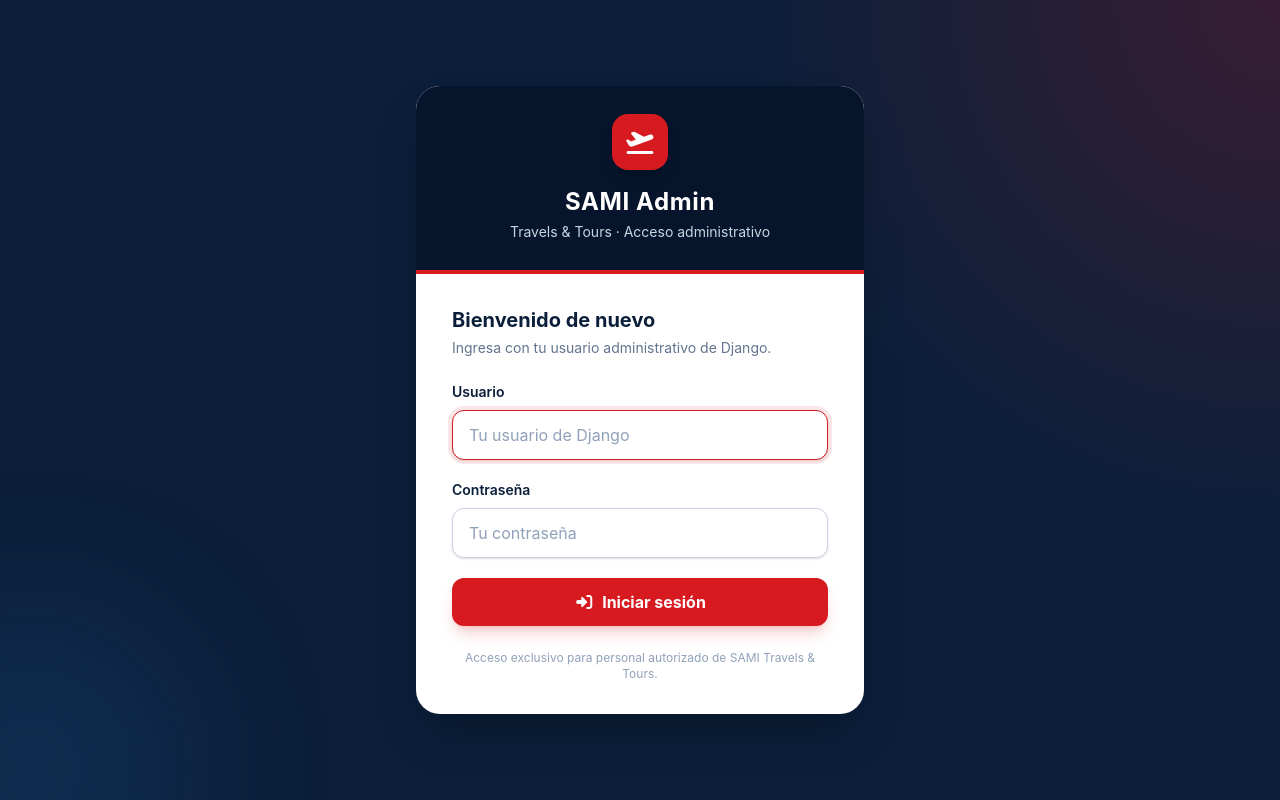
After one commit to JaimeBerrios/SAMI-Travels---Tours-App, a Django app: page /sami-admin/login/ in a window 1280 px wide. The commit adds this page. Run offline with Django 4.2, Linux system fonts and the light colour scheme.

Commit message:
fix: add dedicated SAMI admin authentication

```diff
--- a/sami_admin/decorators.py
+++ b/sami_admin/decorators.py
@@ -2,7 +2,6 @@ from functools import wraps
 
 from django.contrib.auth.views import redirect_to_login
 from django.core.exceptions import PermissionDenied
-from django.urls import reverse
 
 
 def staff_required(view_func):
@@ -11,10 +10,7 @@ def staff_required(view_func):
     @wraps(view_func)
     def wrapped_view(request, *args, **kwargs):
         if not request.user.is_authenticated:
-            return redirect_to_login(
-                request.get_full_path(),
-                login_url=reverse("account_login"),
-            )
+            return redirect_to_login(request.get_full_path())
 
         if not request.user.is_active or not request.user.is_staff:
             raise PermissionDenied(
--- /dev/null
+++ b/sami_admin/forms.py
@@ -0,0 +1,47 @@
+from django import forms
+from django.contrib.auth.forms import AuthenticationForm
+
+
+class SamiAdminAuthenticationForm(AuthenticationForm):
+    """Authenticate only active members of the SAMI administrative team."""
+
+    username = forms.CharField(
+        label="Usuario",
+        widget=forms.TextInput(
+            attrs={
+                "autocomplete": "username",
+                "autofocus": True,
+                "placeholder": "Tu usuario de Django",
+                "class": (
+                    "block w-full rounded-xl border border-slate-300 bg-white "
+                    "px-4 py-3 text-brand-navy shadow-sm outline-none transition "
+                    "placeholder:text-slate-400 focus:border-brand-red "
+                    "focus:ring-4 focus:ring-brand-red/10"
+                ),
+            }
+        ),
+    )
+    password = forms.CharField(
+        label="Contraseña",
+        strip=False,
+        widget=forms.PasswordInput(
+            attrs={
+                "autocomplete": "current-password",
+                "placeholder": "Tu contraseña",
+                "class": (
+                    "block w-full rounded-xl border border-slate-300 bg-white "
+                    "px-4 py-3 text-brand-navy shadow-sm outline-none transition "
+                    "placeholder:text-slate-400 focus:border-brand-red "
+                    "focus:ring-4 focus:ring-brand-red/10"
+                ),
+            }
+        ),
+    )
+
+    def confirm_login_allowed(self, user):
+        super().confirm_login_allowed(user)
+        if not user.is_staff:
+            raise forms.ValidationError(
+                "Esta cuenta no tiene acceso al panel administrativo.",
+                code="not_staff",
+            )
--- a/sami_admin/templates/sami_admin/base.html
+++ b/sami_admin/templates/sami_admin/base.html
@@ -58,7 +58,7 @@
                             <p class="text-sm font-semibold text-brand-navy">{{ request.user.get_full_name|default:request.user.username }}</p>
                             <p class="text-xs text-slate-500">{{ request.user.email }}</p>
                         </div>
-                        <form method="post" action="{% url 'account_logout' %}">
+                        <form method="post" action="{% url 'sami_admin:logout' %}">
                             {% csrf_token %}
                             <button type="submit" class="rounded-lg bg-brand-red px-4 py-2 text-sm font-semibold text-white transition hover:bg-brand-red-dark focus:outline-none focus:ring-2 focus:ring-brand-red focus:ring-offset-2">
                                 <i class="fa-solid fa-right-from-bracket mr-1" aria-hidden="true"></i>
--- /dev/null
+++ b/sami_admin/templates/sami_admin/login.html
@@ -0,0 +1,77 @@
+{% load static %}
+<!doctype html>
+<html lang="es">
+<head>
+    <meta charset="utf-8">
+    <meta name="viewport" content="width=device-width, initial-scale=1">
+    <meta name="robots" content="noindex,nofollow">
+    <title>Iniciar sesión | SAMI Admin</title>
+    <link rel="stylesheet" href="{% static 'css/dist/styles.css' %}">
+    <link rel="preconnect" href="https://cdnjs.cloudflare.com" crossorigin>
+    <link rel="stylesheet" href="https://cdnjs.cloudflare.com/ajax/libs/font-awesome/7.3.0/css/all.min.css" referrerpolicy="no-referrer">
+</head>
+<body class="min-h-screen bg-brand-navy antialiased">
+    <main class="relative grid min-h-screen place-items-center overflow-hidden px-4 py-10">
+        <div class="absolute inset-0 bg-[radial-gradient(circle_at_top_right,_rgba(215,25,32,0.22),_transparent_36%)]" aria-hidden="true"></div>
+        <div class="absolute -bottom-32 -left-32 size-80 rounded-full bg-brand-navy-light/40 blur-3xl" aria-hidden="true"></div>
+
+        <section class="relative w-full max-w-md overflow-hidden rounded-3xl bg-white shadow-2xl shadow-black/30">
+            <div class="border-b-4 border-brand-red bg-brand-navy-dark px-8 py-7 text-center text-white">
+                <span class="mx-auto grid size-14 place-items-center rounded-2xl bg-brand-red text-2xl shadow-lg" aria-hidden="true">
+                    <i class="fa-solid fa-plane-departure"></i>
+                </span>
+                <h1 class="mt-4 text-2xl font-bold tracking-wide">SAMI Admin</h1>
+                <p class="mt-1 text-sm text-slate-300">Travels & Tours · Acceso administrativo</p>
+            </div>
+
+            <div class="px-7 py-8 sm:px-9">
+                <div class="mb-6">
+                    <h2 class="text-xl font-bold text-brand-navy">Bienvenido de nuevo</h2>
+                    <p class="mt-1 text-sm text-slate-500">Ingresa con tu usuario administrativo de Django.</p>
+                </div>
+
+                {% if form.non_field_errors %}
+                    <div class="mb-5 rounded-xl border border-brand-red/25 bg-brand-red-soft px-4 py-3 text-sm text-brand-red-dark" role="alert">
+                        <div class="flex gap-2">
+                            <i class="fa-solid fa-circle-exclamation mt-0.5" aria-hidden="true"></i>
+                            <div>
+                                {% for error in form.non_field_errors %}<p>{{ error }}</p>{% endfor %}
+                            </div>
+                        </div>
+                    </div>
+                {% endif %}
+
+                <form method="post" action="{% url 'sami_admin:login' %}" class="space-y-5">
+                    {% csrf_token %}
+                    {% if next %}<input type="hidden" name="next" value="{{ next }}">{% endif %}
+
+                    <div>
+                        <label for="{{ form.username.id_for_label }}" class="mb-2 block text-sm font-semibold text-brand-navy">
+                            {{ form.username.label }}
+                        </label>
+                        {{ form.username }}
+                        {% for error in form.username.errors %}<p class="mt-1 text-sm text-brand-red">{{ error }}</p>{% endfor %}
+                    </div>
+
+                    <div>
+                        <label for="{{ form.password.id_for_label }}" class="mb-2 block text-sm font-semibold text-brand-navy">
+                            {{ form.password.label }}
+                        </label>
+                        {{ form.password }}
+                        {% for error in form.password.errors %}<p class="mt-1 text-sm text-brand-red">{{ error }}</p>{% endfor %}
+                    </div>
+
+                    <button type="submit" class="flex w-full items-center justify-center gap-2 rounded-xl bg-brand-red px-5 py-3 font-bold text-white shadow-lg shadow-brand-red/20 transition hover:bg-brand-red-dark focus:outline-none focus:ring-4 focus:ring-brand-red/25">
+                        <i class="fa-solid fa-right-to-bracket" aria-hidden="true"></i>
+                        Iniciar sesión
+                    </button>
+                </form>
+
+                <p class="mt-6 text-center text-xs text-slate-400">
+                    Acceso exclusivo para personal autorizado de SAMI Travels & Tours.
+                </p>
+            </div>
+        </section>
+    </main>
+</body>
+</html>
--- a/sami_admin/urls.py
+++ b/sami_admin/urls.py
@@ -6,5 +6,7 @@ from . import views
 app_name = "sami_admin"
 
 urlpatterns = [
+    path("login/", views.login_view, name="login"),
+    path("logout/", views.logout_view, name="logout"),
     path("", views.dashboard, name="dashboard"),
 ]
--- a/sami_admin/views.py
+++ b/sami_admin/views.py
@@ -1,9 +1,48 @@
+from django.conf import settings
+from django.contrib.auth import login, logout
 from django.db.models import Count
-from django.shortcuts import render
+from django.shortcuts import redirect, render
+from django.urls import reverse
+from django.utils.http import url_has_allowed_host_and_scheme
+from django.views.decorators.http import require_POST
 
 from core.models import Cliente, Destino, PaqueteTuristico, Reserva
 
 from .decorators import staff_required
+from .forms import SamiAdminAuthenticationForm
+
+
+def login_view(request):
+    """Authenticate staff against Django's configured authentication backends."""
+    if request.user.is_authenticated and request.user.is_staff:
+        return redirect("sami_admin:dashboard")
+
+    form = SamiAdminAuthenticationForm(request, data=request.POST or None)
+    if request.method == "POST" and form.is_valid():
+        login(request, form.get_user())
+        next_url = request.POST.get("next", "")
+        if next_url and url_has_allowed_host_and_scheme(
+            url=next_url,
+            allowed_hosts={request.get_host()},
+            require_https=request.is_secure(),
+        ):
+            return redirect(next_url)
+        return redirect(settings.LOGIN_REDIRECT_URL)
+
+    return render(
+        request,
+        "sami_admin/login.html",
+        {
+            "form": form,
+            "next": request.GET.get("next", ""),
+        },
+    )
+
+
+@require_POST
+def logout_view(request):
+    logout(request)
+    return redirect(reverse("sami_admin:login"))
 
 
 @staff_required
--- a/sami_project/settings.py
+++ b/sami_project/settings.py
@@ -120,6 +120,7 @@ AUTHENTICATION_BACKENDS = [
 ACCOUNT_LOGIN_METHODS = {"email"}
 ACCOUNT_SIGNUP_FIELDS = ["email*", "password1*", "password2*"]
 ACCOUNT_EMAIL_VERIFICATION = os.environ.get("ACCOUNT_EMAIL_VERIFICATION", "none")
+LOGIN_URL = "/sami-admin/login/"
 LOGIN_REDIRECT_URL = "/sami-admin/"
 LOGOUT_REDIRECT_URL = "/"
 
```
Also changed, not shown: sami_admin/tests.py (+9 -2 lines), theme/static/css/dist/styles.css.
